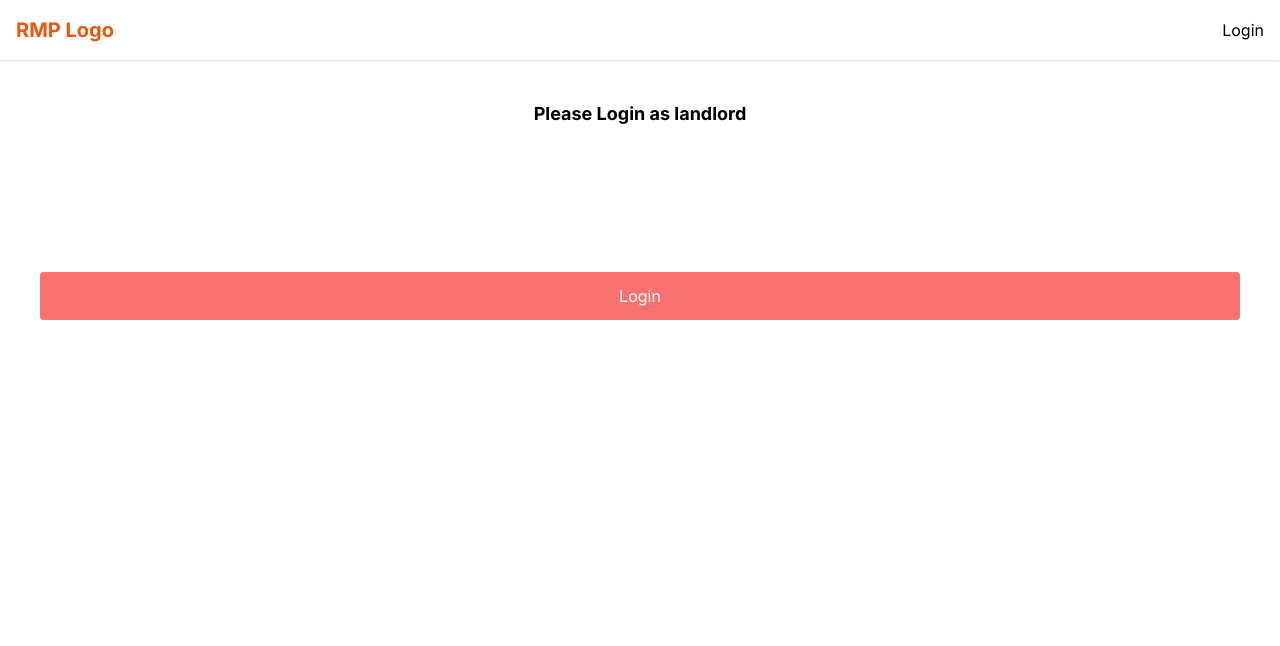
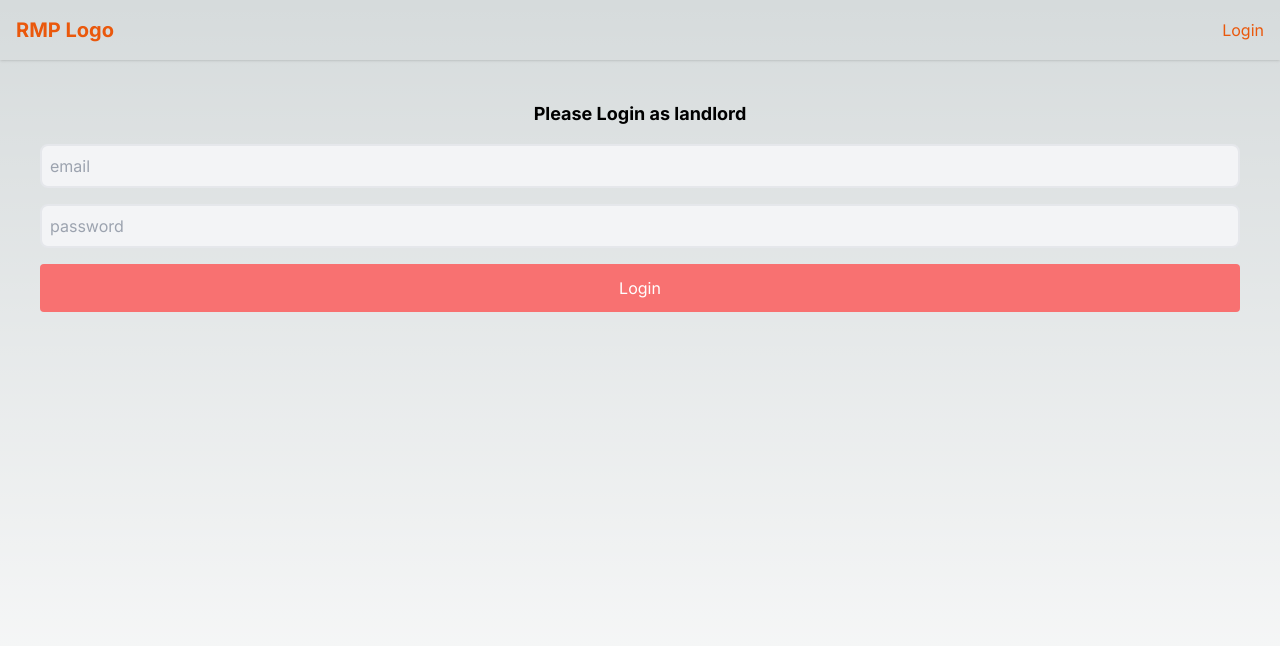
Before and after one commit to 09liweis/RentalManagementPlatform, a Next.js app: page /login in a window 1280 px wide. Shown: the top 646 px of the page. Built offline with nearby package versions, Linux system fonts and the light colour scheme.

Commit message:
fix style, add input style

```diff
--- a/app/(home)/layout.tsx
+++ b/app/(home)/layout.tsx
@@ -23,7 +23,7 @@ export default function RootLayout({
           <header className="p-4 shadow flex justify-between items-center">
             <a className="font-bold text-orange-600 text-xl">RMP Logo</a>
             <nav>
-              <Link href={"/login"}>Login</Link>
+              <Link className="text-orange-600" href={"/login"}>Login</Link>
             </nav>
           </header>
 
--- a/app/(home)/login/page.tsx
+++ b/app/(home)/login/page.tsx
@@ -35,13 +35,15 @@ function Login() {
     <section className="gap-4 p-10 flex flex-col justify-center text-center">
       <h1 className="font-bold text-lg">Please Login as landlord</h1>
       <input
-        className="p-3 rounded"
+        className="input"
+        placeholder="email"
         value={email}
         onChange={(e) => setEmail(e.target.value)}
       />
       <input
         type="password"
-        className="p-3 rounded"
+        className="input"
+        placeholder="password"
         value={password}
         onChange={(e) => setPassword(e.target.value)}
       />
--- a/app/globals.css
+++ b/app/globals.css
@@ -24,18 +24,22 @@
 
 body {
   color: rgb(var(--foreground-rgb));
-  /* background: linear-gradient(
+  background: linear-gradient(
       to bottom,
       transparent,
       rgb(var(--background-end-rgb))
     )
-    rgb(var(--background-start-rgb)); */
+    rgb(var(--background-start-rgb));
 }
 
 @layer utilities {
   .text-balance {
     text-wrap: balance;
   }
+}
+
+.input {
+  @apply p-2 bg-gray-100 rounded-lg border-2 border-gray-200 focus:border-gray-500;
 }
 
 .button {
```
